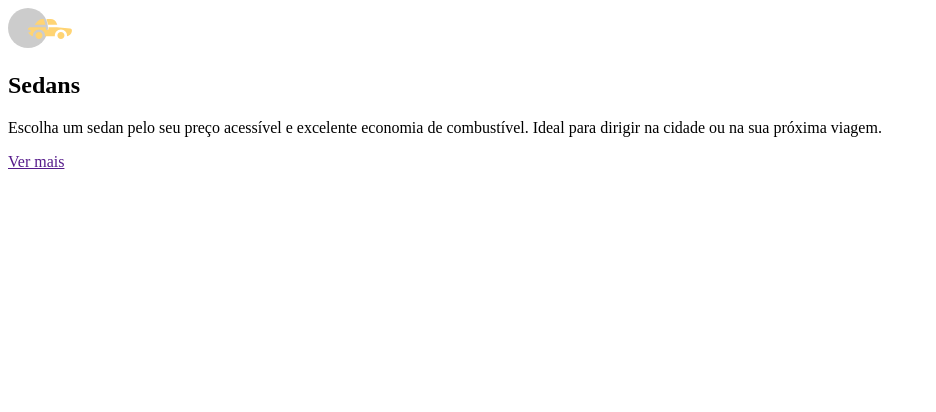
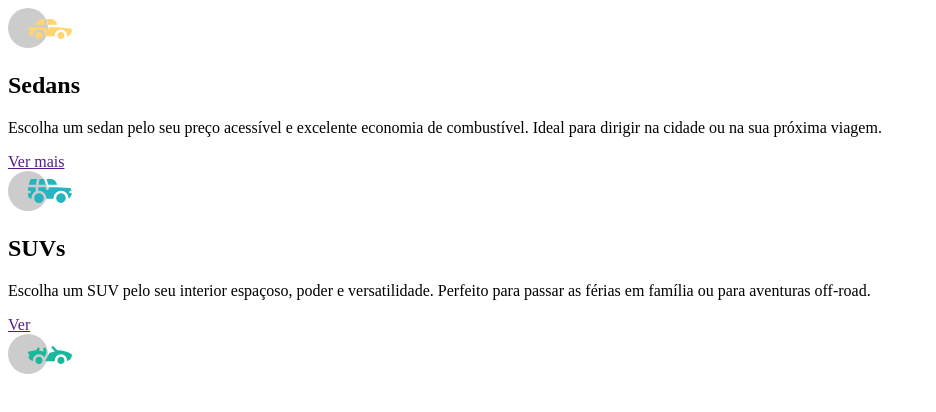
Before and after one commit to ryaanarthur/carros, a plain HTML site: page index.html in a window 1280 px wide. Shown: the whole page, without its empty margins (0-936 px from the left). Drawn offline with Linux system fonts and the light colour scheme.

Commit message:
HTML finalizado

```diff
--- a/index.html
+++ b/index.html
@@ -17,14 +17,15 @@
         </section>
 
         <section class="suvs">
-            <img src="" alt="">
-            <h2></h2>
-            <p></p>
-            <a href=""></a>
+            <img src="./imagens/icon-suvs.svg" alt="carro suv">
+            <h2>SUVs</h2>
+            <p>Escolha um SUV pelo seu interior espaçoso, poder e versatilidade. Perfeito para passar as férias em família
+            ou para aventuras off-road.</p>
+            <a href="">Ver</a>
         </section>
 
         <section class="luxuosos">
-            <img src="" alt="">
+            <img src="./imagens/icon-luxury.svg" alt="">
             <h2></h2>
             <p></p>
             <a href=""></a>
```
